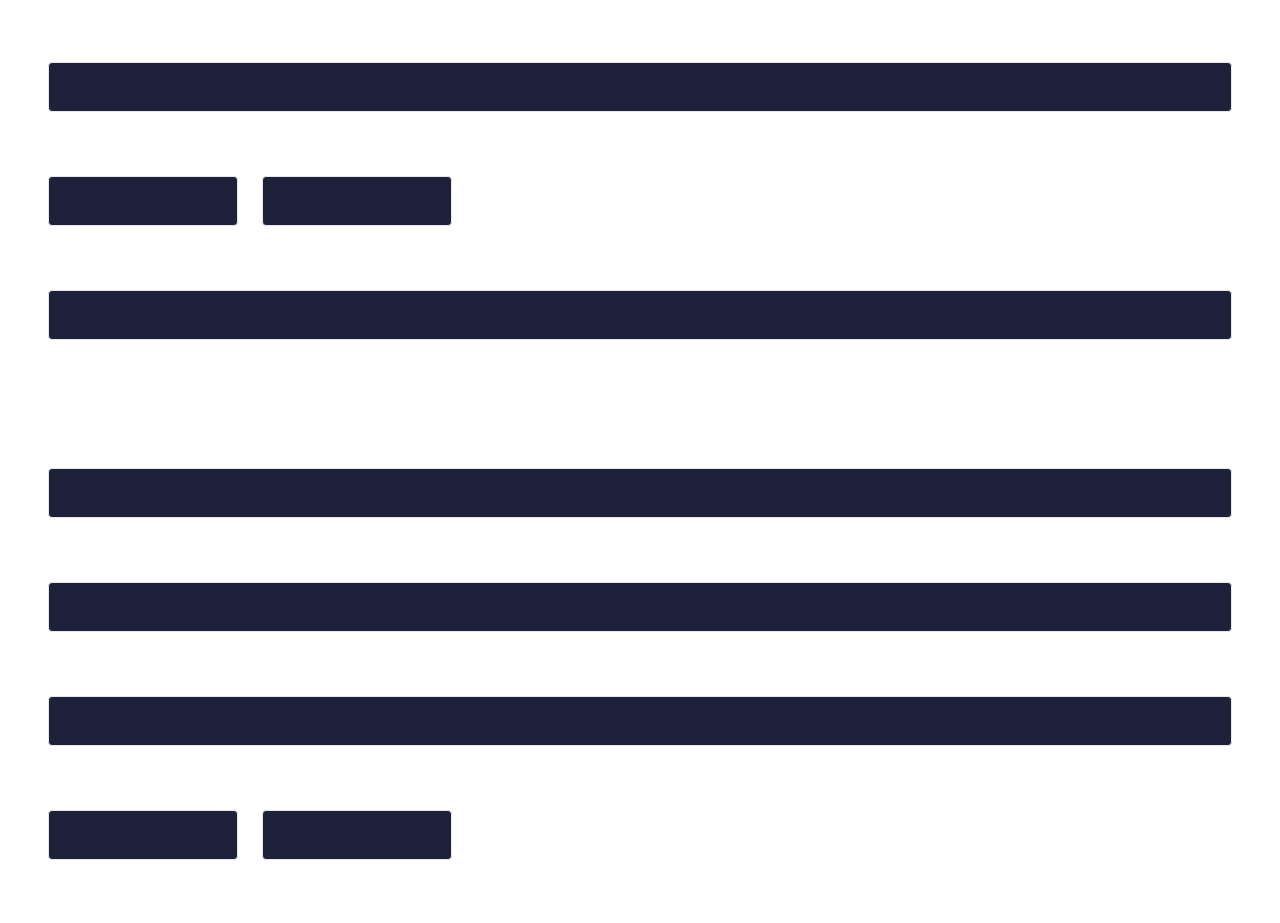
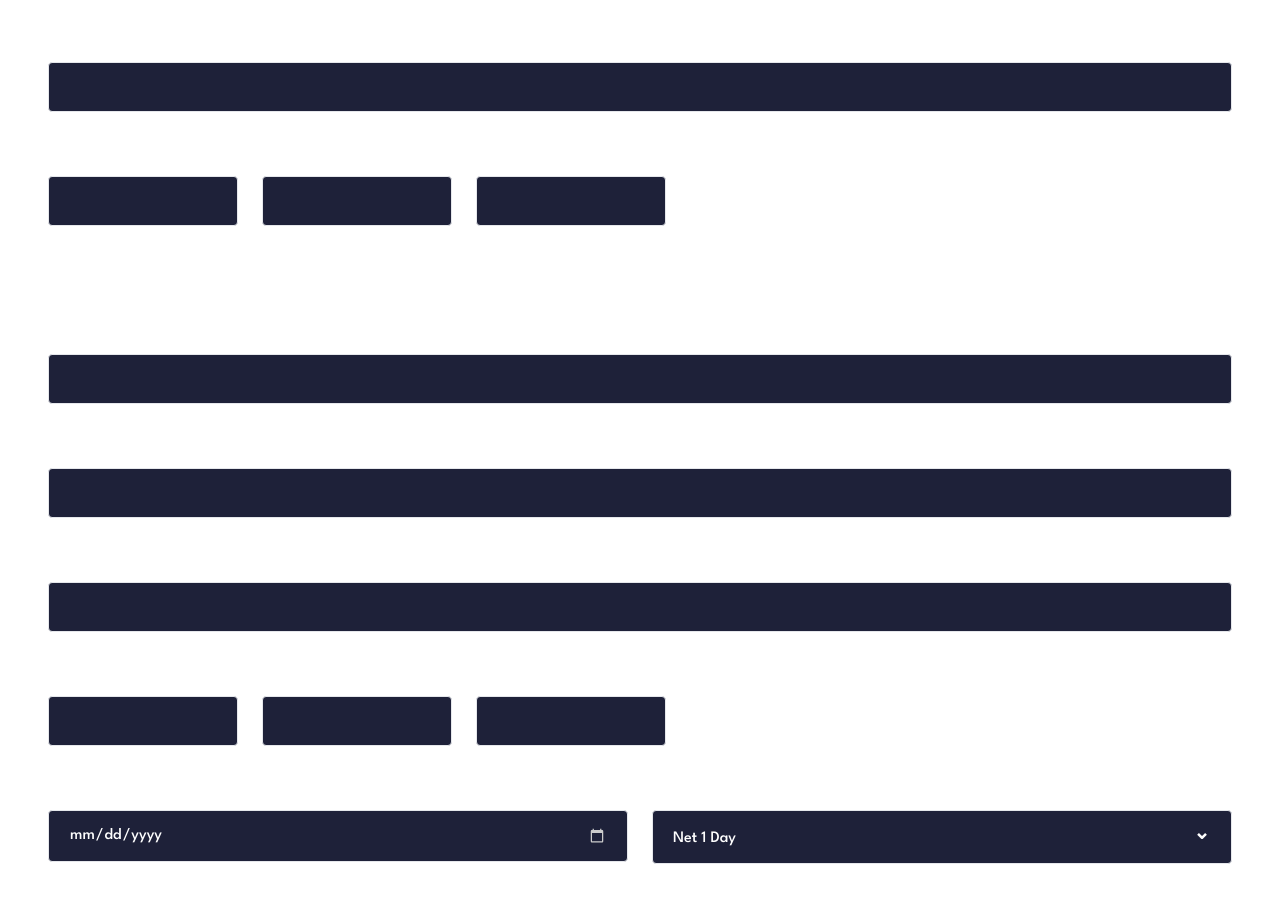
Before and after one commit to neshacascia/trackr, a Next.js app: page /invoices/new-invoice in a window 1280 px wide. Shown: the part 240-1163 px from the top of the page. Built offline with nearby package versions, Linux system fonts and the light colour scheme.

Commit message:
revamped layout of NewInvoiceForm for devices on larger screens

```diff
--- a/components/NewInvoiceForm.js
+++ b/components/NewInvoiceForm.js
@@ -6,7 +6,7 @@ import FormFooter from './FormFooter';
 import { FontAwesomeIcon } from '@fortawesome/react-fontawesome';
 import { faTrash } from '@fortawesome/free-solid-svg-icons';
 
-export default function NewInvoiceForm({ addInvoice }) {
+export default function NewInvoiceForm({ addInvoice, setShowModal }) {
   const router = useRouter();
 
   const { isDarkMode } = useContext(Context);
@@ -308,7 +308,8 @@ export default function NewInvoiceForm({ addInvoice }) {
           />
         </label>
 
-        <div className="flex gap-6">
+        <div className="md:flex gap-6">
+          <div className="flex gap-6 mb-6 md:-mb-6">
             <label
               htmlFor="city"
               className={`${
@@ -429,6 +430,7 @@ export default function NewInvoiceForm({ addInvoice }) {
               onChange={e => changeHandler(e, setCountryInputValidation)}
             />
           </label>
+        </div>
       </section>
 
       <section className="flex flex-col gap-6">
@@ -532,7 +534,8 @@ export default function NewInvoiceForm({ addInvoice }) {
           />
         </label>
 
-        <div className="flex gap-6">
+        <div className="md:flex gap-6">
+          <div className="flex gap-6 mb-6 md:-mb-6">
             <label
               htmlFor="city"
               className={`font-light ${
@@ -590,7 +593,9 @@ export default function NewInvoiceForm({ addInvoice }) {
               ref={clientCountryInputRef}
             />
           </label>
+        </div>
 
+        <div className="md:flex justify-between gap-6 md:-mb-6">
           <label
             htmlFor="invoice-date"
             className={`${
@@ -599,7 +604,7 @@ export default function NewInvoiceForm({ addInvoice }) {
                 : isDarkMode
                 ? 'text-grayPurple'
                 : 'text-detailPurple'
-          } font-light flex flex-col`}
+            } font-light flex flex-col mb-6 md:w-full`}
           >
             <div className="flex justify-between">
               Invoice Date
@@ -639,7 +644,7 @@ export default function NewInvoiceForm({ addInvoice }) {
                 : isDarkMode
                 ? 'text-grayPurple'
                 : 'text-detailPurple'
-          } font-light flex flex-col`}
+            } font-light w-full flex flex-col`}
           >
             <div className="flex justify-between">
               Payment Terms
@@ -647,14 +652,14 @@ export default function NewInvoiceForm({ addInvoice }) {
                 <p className="text-deleteBtn">can't be empty</p>
               )}
             </div>
-          <div className="text-brightPurple text-xl font-extrabold relative flex items-center after:top-[28px] after:right-[22px] after:absolute after:content-['⌄'] align-middle">
+            <div className="text-brightPurple text-xl font-extrabold relative flex items-center after:top-[26px] after:right-[22px] after:absolute after:content-['⌄'] align-middle">
               <select
                 id="terms"
                 className={`${
                   isDarkMode
                     ? 'text-white bg-mainPurple border-borderPurple'
                     : 'text-lightText bg-white border-draft'
-              } text-base font-medium w-full border-[1px] rounded-[4px] py-4 pl-5 mt-4 cursor-pointer appearance-none focus:outline-none focus:ring focus:ring-brightPurple ${
+                } text-base font-medium w-full border-[1px] rounded-[4px] pt-4 pb-3 pl-5 mt-4 cursor-pointer appearance-none focus:outline-none focus:ring focus:ring-brightPurple ${
                   !paymentTermsInputValidation && paymentTermsInputTouched
                     ? 'border-deleteBtn'
                     : ''
@@ -676,6 +681,7 @@ export default function NewInvoiceForm({ addInvoice }) {
               </select>
             </div>
           </label>
+        </div>
 
         <label
           htmlFor="desc"
```
Lines whose indentation alone changed are shown as unchanged.
